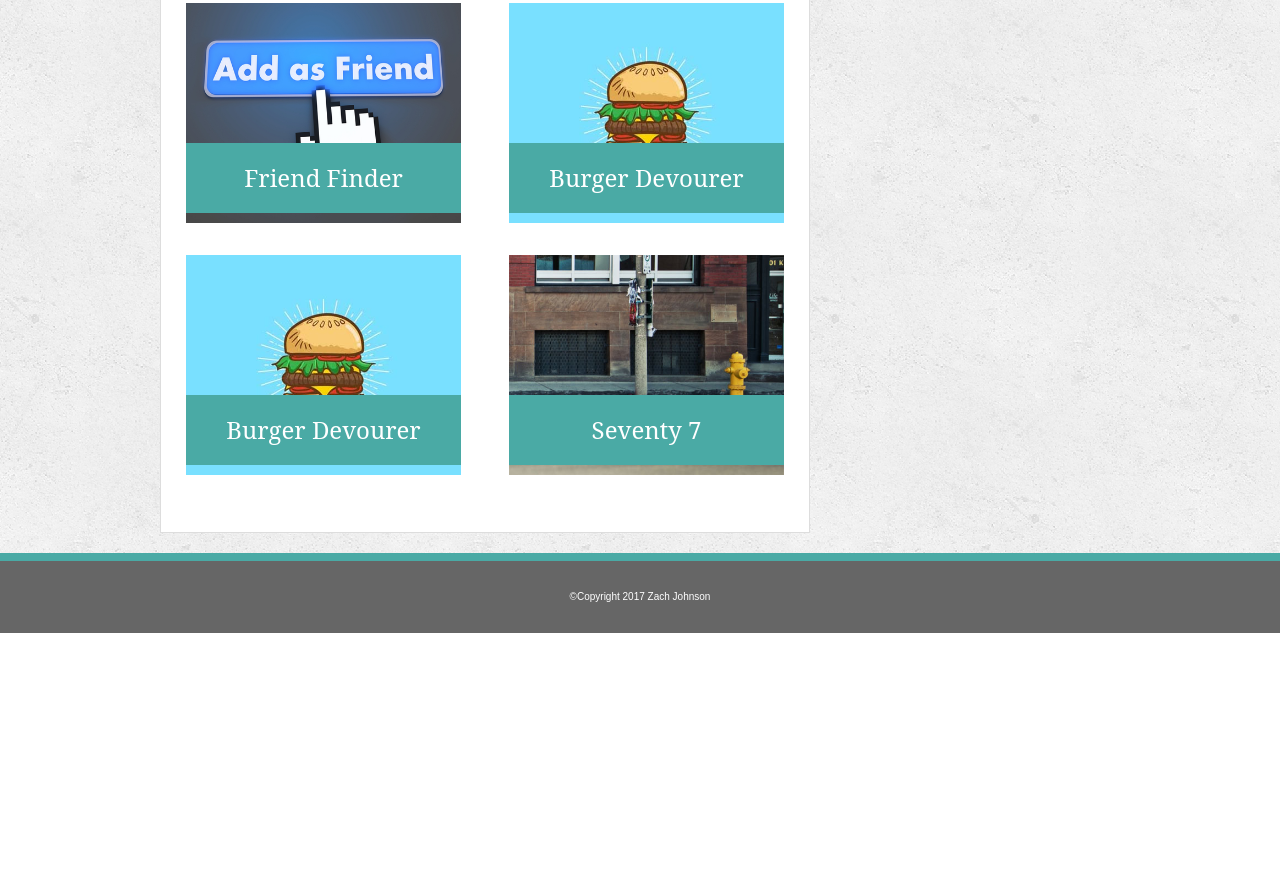
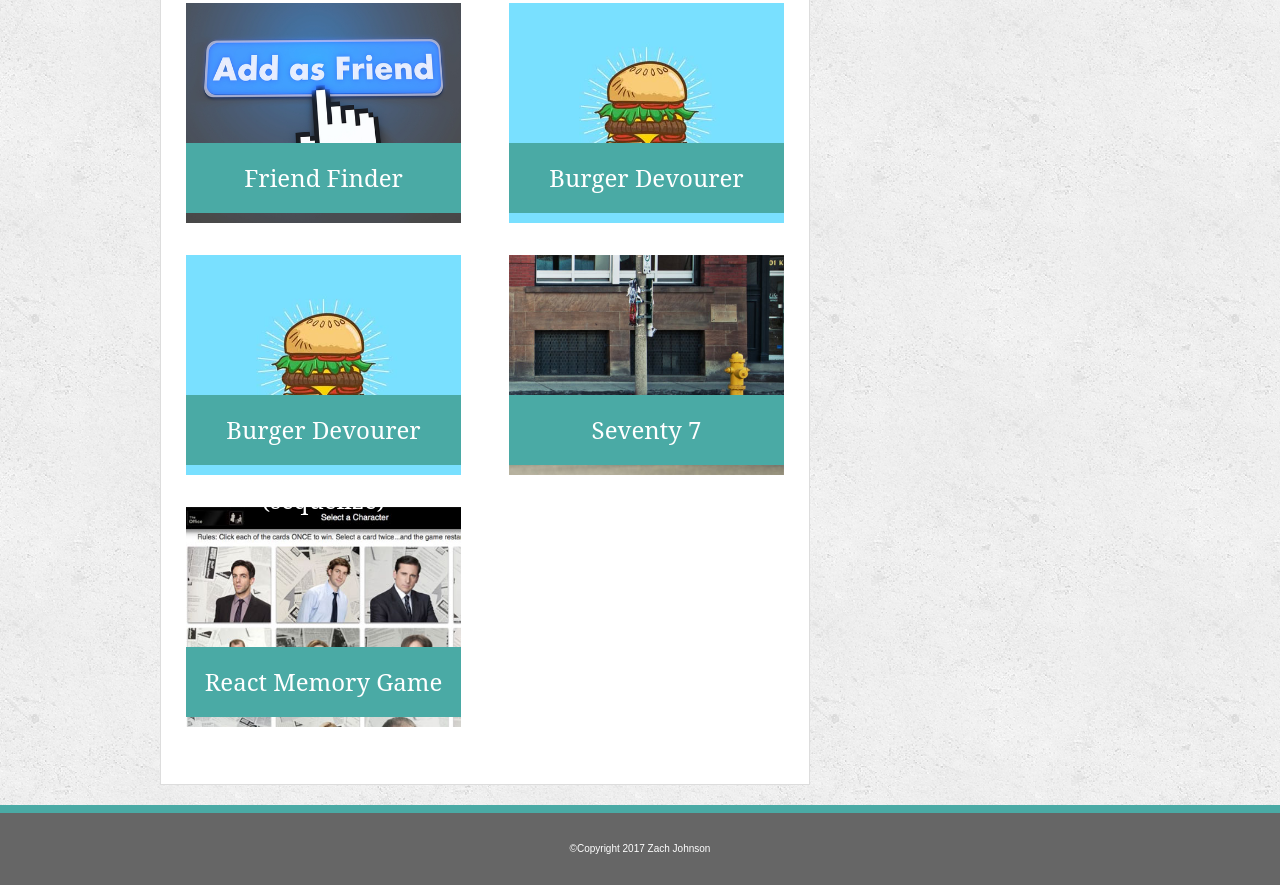
Before and after one commit to zachtjohnson01/Responsive-Portfolio, a plain HTML site: page portfolio.html in a window 1280 px wide. Shown: the part 1239-2124 px from the top of the page. Before the commit the page ends 1872 px from the top, so only its background shows below. Drawn offline with Linux system fonts and the light colour scheme.

Commit message:
Added The Office Memory Game (React)

```diff
--- a/portfolio.html
+++ b/portfolio.html
@@ -125,6 +125,13 @@
 						</a>
 					</div>
 
+					<div class="project-holder-left">
+						<a href="https://zachtjohnson01.github.io/TheOfficeMemoryGame/">
+							<img src="assets/images/office_memory_game.jpg" class="portfolio-pics float-right" alt="office memory game">
+							<div class="project-name">React Memory Game</div>
+						</a>
+					</div>
+
 				</div>
 
 				<div id="section-right">
```
Also changed, not shown: assets/images/office_memory_game.jpg (added), 2 other files.
